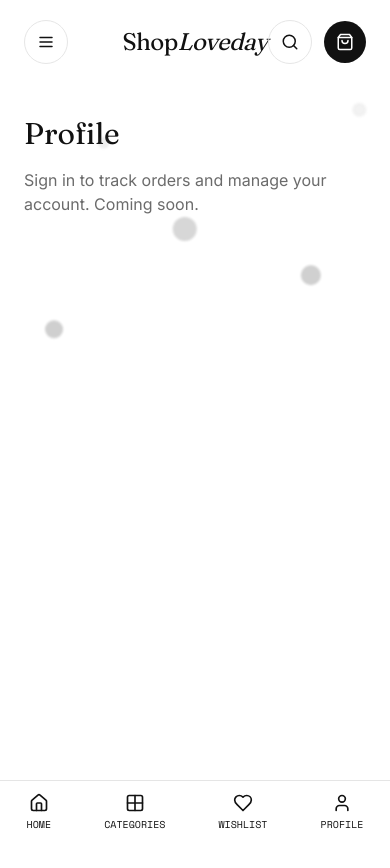
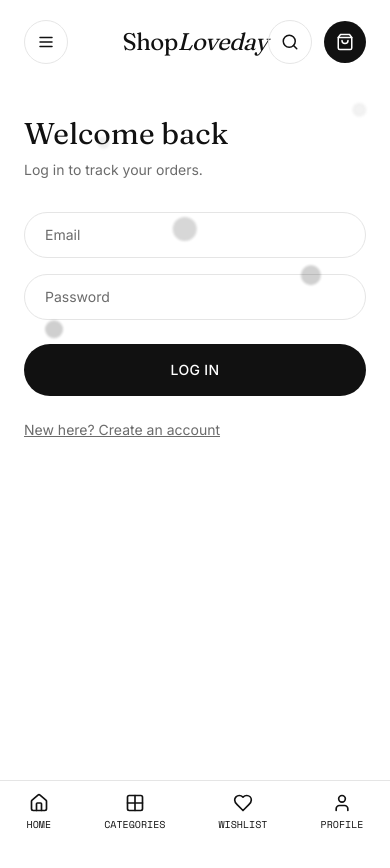
Before and after one commit to Mide-dev1/ShopLoveday, a Next.js app: page /profile in a window 390 px wide. Shown: the top 868 px of the page. Built offline with nearby package versions, Linux system fonts and the light colour scheme; no server answers.

Commit message:
Added profile Authentication

```diff
--- a/app/layout.tsx
+++ b/app/layout.tsx
@@ -1,6 +1,7 @@
 import type { Metadata } from "next";
 import { Fraunces, Inter, Space_Mono } from "next/font/google";
 import { CartProvider } from "@/lib/CartContext";
+import { AuthProvider } from "@/lib/AuthContext";
 import BottomNav from "@/components/BottomNav";
 import FloatingPetals from "@/components/FloatingPetals";
 import "./globals.css";
@@ -40,11 +41,13 @@ export default function RootLayout({
       <body
         className={`${fraunces.variable} ${inter.variable} ${mono.variable} font-body`}
       >
-        <CartProvider>
-          <FloatingPetals />
-          <div className="pb-20">{children}</div>
-          <BottomNav />
-        </CartProvider>
+        <AuthProvider>
+          <CartProvider>
+            <FloatingPetals />
+            <div className="pb-20">{children}</div>
+            <BottomNav />
+          </CartProvider>
+        </AuthProvider>
       </body>
     </html>
   );
--- a/app/profile/page.tsx
+++ b/app/profile/page.tsx
@@ -1,16 +1,161 @@
+"use client";
+
+import { useState } from "react";
 import Navbar from "@/components/Navbar";
+import { useAuth } from "@/lib/AuthContext";
 
 export default function ProfilePage() {
+  const { user, loading, signUp, signIn, signOut } = useAuth();
+
+  if (loading) {
+    return (
+      <main className="min-h-screen bg-paper">
+        <Navbar />
+        <p className="px-6 py-8 font-body text-muted md:px-16">Loading...</p>
+      </main>
+    );
+  }
+
   return (
-    <main className="min-h-screen bg-paper pb-20 md:pb-0">
+    <main className="min-h-screen bg-paper">
       <Navbar />
       <section className="px-6 py-8 md:px-16">
-        <h1 className="font-display text-3xl text-ink">Profile</h1>
-        {/* Placeholder — becomes a real login/account page once Supabase auth is added. */}
-        <p className="mt-4 font-body text-muted">
-          Sign in to track orders and manage your account. Coming soon.
-        </p>
+        {user ? <LoggedInView email={user.email!} onSignOut={signOut} /> : <AuthForm signUp={signUp} signIn={signIn} />}
       </section>
     </main>
   );
 }
+
+// Shown once someone is logged in — account summary + the order-tracking shell.
+function LoggedInView({ email, onSignOut }: { email: string; onSignOut: () => void }) {
+  return (
+    <div className="max-w-lg">
+      <h1 className="font-display text-3xl text-ink">My account</h1>
+      <p className="mt-1 font-body text-sm text-muted">{email}</p>
+
+      {/* Order tracking — empty state for now. Once checkout exists, this
+          section pulls real orders from the database and shows each one's
+          current status (Processing / Shipped / Out for delivery / Delivered). */}
+      <div className="mt-10">
+        <h2 className="font-body text-sm uppercase tracking-wide text-muted">Your orders</h2>
+        <div className="mt-4 rounded-2xl border border-line p-6 text-center">
+          <p className="font-body text-sm text-muted">
+            You haven&apos;t placed any orders yet. Once you check out, you&apos;ll be
+            able to track delivery progress right here.
+          </p>
+        </div>
+      </div>
+
+      {/* Saved addresses — same idea, empty shell for now. */}
+      <div className="mt-10">
+        <h2 className="font-body text-sm uppercase tracking-wide text-muted">
+          Saved addresses
+        </h2>
+        <div className="mt-4 rounded-2xl border border-line p-6 text-center">
+          <p className="font-body text-sm text-muted">
+            No saved addresses yet. Add one at checkout to speed up next time.
+          </p>
+        </div>
+      </div>
+
+      <button
+        onClick={onSignOut}
+        className="mt-10 w-full rounded-full border border-line py-4 font-body text-sm font-medium uppercase tracking-wide text-ink transition-colors hover:bg-line"
+      >
+        Sign out
+      </button>
+    </div>
+  );
+}
+
+// Shown when logged out — one form that toggles between Sign up and Log in,
+// rather than two separate pages, to keep the flow short.
+function AuthForm({
+  signUp,
+  signIn,
+}: {
+  signUp: (email: string, password: string, fullName: string) => Promise<{ error: string | null }>;
+  signIn: (email: string, password: string) => Promise<{ error: string | null }>;
+}) {
+  const [mode, setMode] = useState<"login" | "signup">("login");
+  const [fullName, setFullName] = useState("");
+  const [email, setEmail] = useState("");
+  const [password, setPassword] = useState("");
+  const [error, setError] = useState<string | null>(null);
+  const [submitting, setSubmitting] = useState(false);
+
+  async function handleSubmit(e: React.FormEvent) {
+    e.preventDefault();
+    setError(null);
+    setSubmitting(true);
+
+    const result =
+      mode === "signup" ? await signUp(email, password, fullName) : await signIn(email, password);
+
+    setSubmitting(false);
+    if (result.error) setError(result.error);
+  }
+
+  return (
+    <div className="max-w-sm">
+      <h1 className="font-display text-3xl text-ink">
+        {mode === "login" ? "Welcome back" : "Create your account"}
+      </h1>
+      <p className="mt-2 font-body text-sm text-muted">
+        {mode === "login"
+          ? "Log in to track your orders."
+          : "Sign up to track orders and save your details."}
+      </p>
+
+      <form onSubmit={handleSubmit} className="mt-8 flex flex-col gap-4">
+        {mode === "signup" && (
+          <input
+            required
+            type="text"
+            placeholder="Full name"
+            value={fullName}
+            onChange={(e) => setFullName(e.target.value)}
+            className="rounded-full border border-line px-5 py-3 font-body text-sm text-ink outline-none placeholder:text-muted"
+          />
+        )}
+        <input
+          required
+          type="email"
+          placeholder="Email"
+          value={email}
+          onChange={(e) => setEmail(e.target.value)}
+          className="rounded-full border border-line px-5 py-3 font-body text-sm text-ink outline-none placeholder:text-muted"
+        />
+        <input
+          required
+          type="password"
+          placeholder="Password"
+          minLength={6}
+          value={password}
+          onChange={(e) => setPassword(e.target.value)}
+          className="rounded-full border border-line px-5 py-3 font-body text-sm text-ink outline-none placeholder:text-muted"
+        />
+
+        {error && <p className="font-body text-xs text-ink">{error}</p>}
+
+        <button
+          type="submit"
+          disabled={submitting}
+          className="mt-2 rounded-full bg-ink py-4 font-body text-sm font-medium uppercase tracking-wide text-paper transition-transform hover:scale-[1.02] disabled:opacity-50"
+        >
+          {submitting ? "Please wait..." : mode === "login" ? "Log in" : "Sign up"}
+        </button>
+      </form>
+
+      <button
+        onClick={() => {
+          setMode(mode === "login" ? "signup" : "login");
+          setError(null);
+        }}
+        className="mt-6 font-body text-sm text-muted underline"
+      >
+        {mode === "login" ? "New here? Create an account" : "Already have an account? Log in"}
+      </button>
+    </div>
+  );
+}
--- /dev/null
+++ b/lib/AuthContext.tsx
@@ -0,0 +1,69 @@
+"use client";
+
+import { createContext, useContext, useEffect, useState } from "react";
+import type { User } from "@supabase/supabase-js";
+import { supabase } from "./supabase";
+
+type AuthContextType = {
+    user: User | null;
+    loading: boolean; // true while we're still checking if a session exists
+    signUp: (email: string, password: string, fullName: string) => Promise<{ error: string | null }>;
+    signIn: (email: string, password: string) => Promise<{ error: string | null }>;
+    signOut: () => Promise<void>;
+};
+
+const AuthContext = createContext<AuthContextType | undefined>(undefined);
+
+export function AuthProvider({ children }: { children: React.ReactNode }) {
+    const [user, setUser] = useState<User | null>(null);
+    const [loading, setLoading] = useState(true);
+
+    useEffect(() => {
+        // On load, ask Supabase if there's already a valid session
+        // (e.g. the person logged in yesterday and closed the tab).
+        supabase.auth.getSession().then(({ data }) => {
+            setUser(data.session?.user ?? null);
+            setLoading(false);
+        });
+
+        // Subscribe to auth changes — this fires automatically whenever
+        // someone logs in, logs out, or their session refreshes, so `user`
+        // always reflects the current truth without us polling manually.
+        const { data: listener } = supabase.auth.onAuthStateChange((_event, session) => {
+            setUser(session?.user ?? null);
+        });
+
+        // Cleanup: stop listening when this provider unmounts (e.g. hot reload in dev).
+        return () => listener.subscription.unsubscribe();
+    }, []);
+
+    async function signUp(email: string, password: string, fullName: string) {
+        const { error } = await supabase.auth.signUp({
+            email,
+            password,
+            options: { data: { full_name: fullName } }, // stored on the user record
+        });
+        return { error: error?.message ?? null };
+    }
+
+    async function signIn(email: string, password: string) {
+        const { error } = await supabase.auth.signInWithPassword({ email, password });
+        return { error: error?.message ?? null };
+    }
+
+    async function signOut() {
+        await supabase.auth.signOut();
+    }
+
+    return (
+        <AuthContext.Provider value={{ user, loading, signUp, signIn, signOut }}>
+            {children}
+        </AuthContext.Provider>
+    );
+}
+
+export function useAuth() {
+    const ctx = useContext(AuthContext);
+    if (!ctx) throw new Error("useAuth must be used inside an AuthProvider");
+    return ctx;
+}
--- /dev/null
+++ b/lib/supabase.ts
@@ -0,0 +1,13 @@
+import { createClient } from "@supabase/supabase-js";
+
+// These two values come from your Supabase project settings (Project Settings > API).
+// They're read from environment variables, not hardcoded, so the same code works
+// in development and production without editing files — you just set different
+// values in your .env.local (local) and in Vercel's dashboard (production).
+const supabaseUrl = process.env.NEXT_PUBLIC_SUPABASE_URL!;
+const supabaseAnonKey = process.env.NEXT_PUBLIC_SUPABASE_ANON_KEY!;
+
+// The "anon" key is safe to expose in frontend code (hence NEXT_PUBLIC_ prefix) —
+// Supabase enforces real security separately via Row Level Security policies
+// on the database side, not by hiding this key.
+export const supabase = createClient(supabaseUrl, supabaseAnonKey);
```
